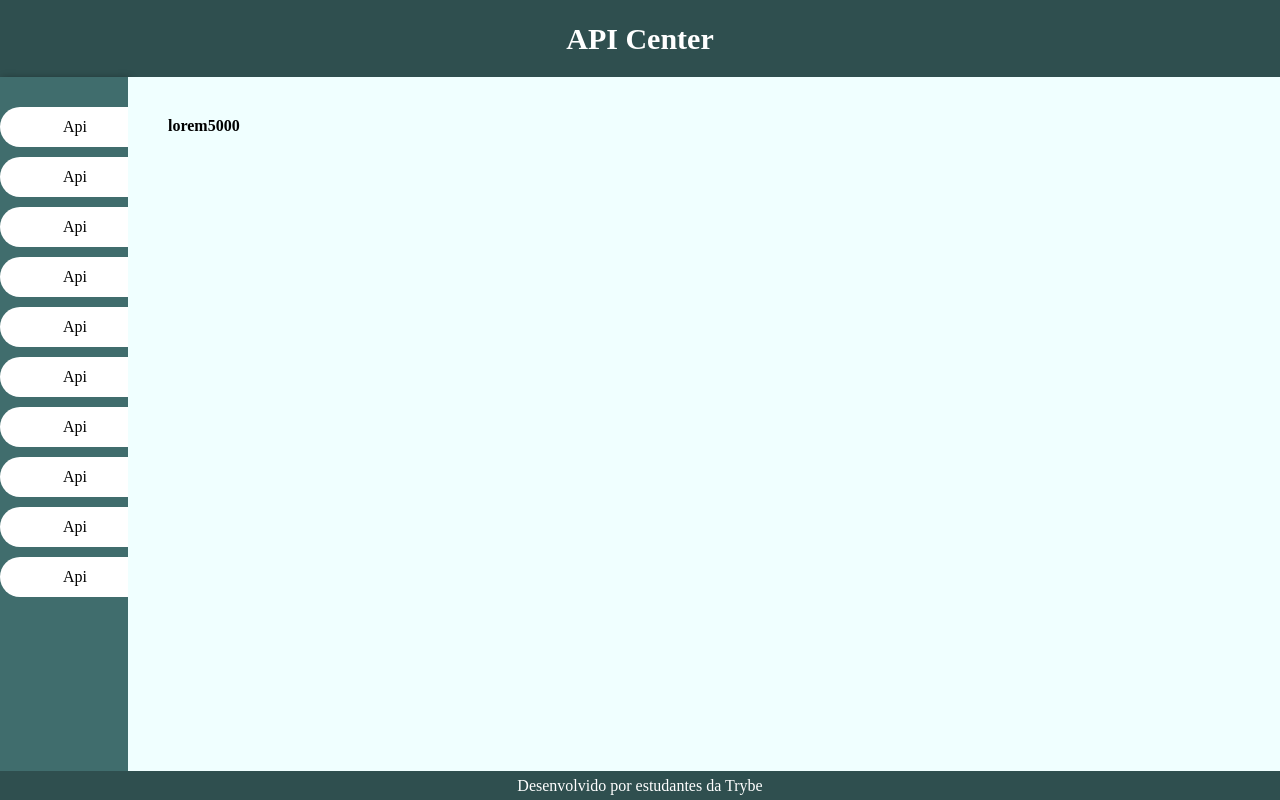
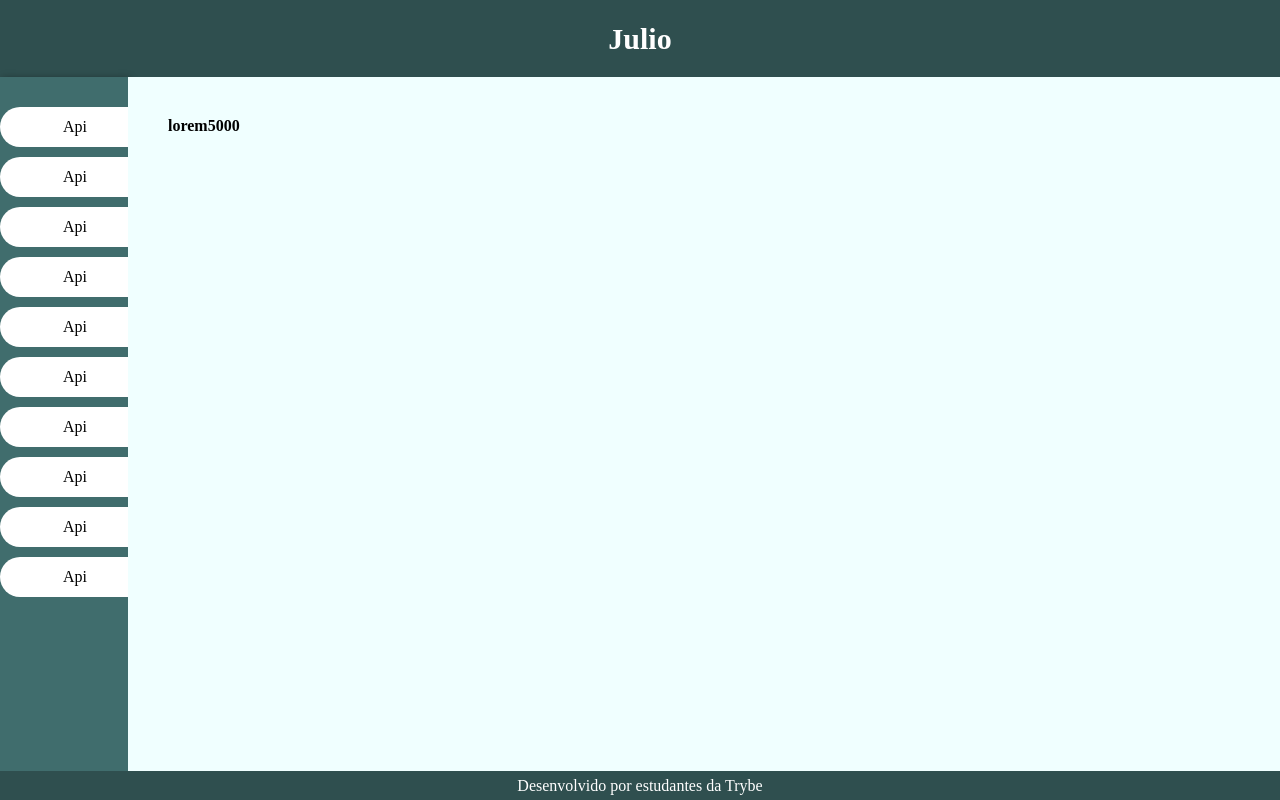
Before and after one commit to JulioRugolo/APIs, a website built with Vite: page index.html in a window 1280 px wide. Built offline with nearby package versions, Linux system fonts and the light colour scheme.

Commit message:
teste conflito

```diff
--- a/index.html
+++ b/index.html
@@ -9,7 +9,7 @@
 </head>
 <body>
     <Header>
-        <h1>API Center</h1>
+        <h1>Julio</h1>
     </Header>
     <main>
         <aside>
```
